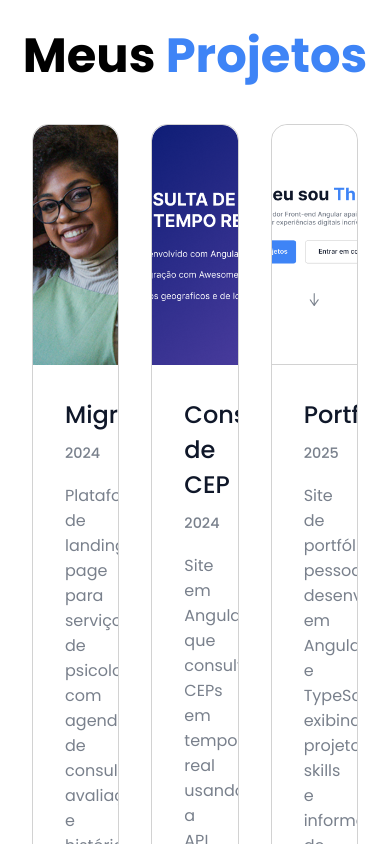
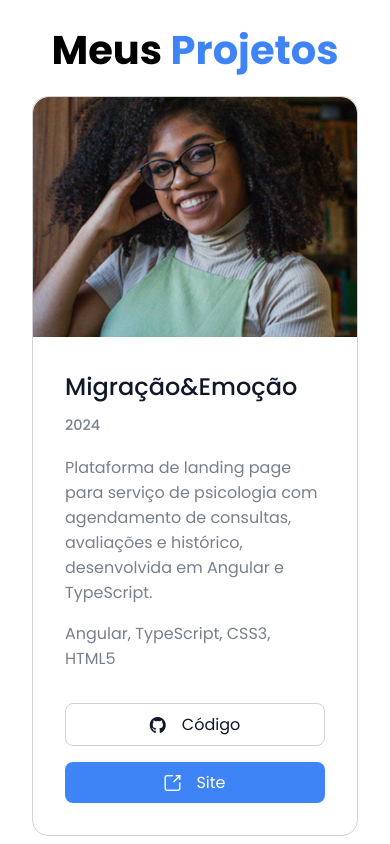
Before and after one commit to ThiagoSantos06/portfolio_thiago, an Angular app: page / in a window 390 px wide. Shown: the part 3740-4584 px from the top of the page. Built offline with nearby package versions, Linux system fonts and the light colour scheme.

Commit message:
💄 style: Adicionar responsividade do project

```diff
--- a/src/app/pages/projects/projects.css
+++ b/src/app/pages/projects/projects.css
@@ -119,3 +119,32 @@ section {
     background-color: var(--color-5);
     color: var(--color-6);
 }
+
+@media (max-width: 1335px) {
+    .content-projects {
+        grid-template-columns: repeat(2, 1fr);
+    }
+}
+
+@media (max-width: 900px) {
+    .content-projects {
+        grid-template-columns: 1fr;
+    }
+}
+
+@media (max-width: 480px) {
+    section {
+        gap: 1rem;
+    }
+
+    .projects-title {
+        font-size: 2.5rem;
+    }
+
+    .buttons {
+        display: flex;
+        flex-direction: column;
+        gap: 1rem;
+        margin-top: 1rem;
+    }
+}
```
